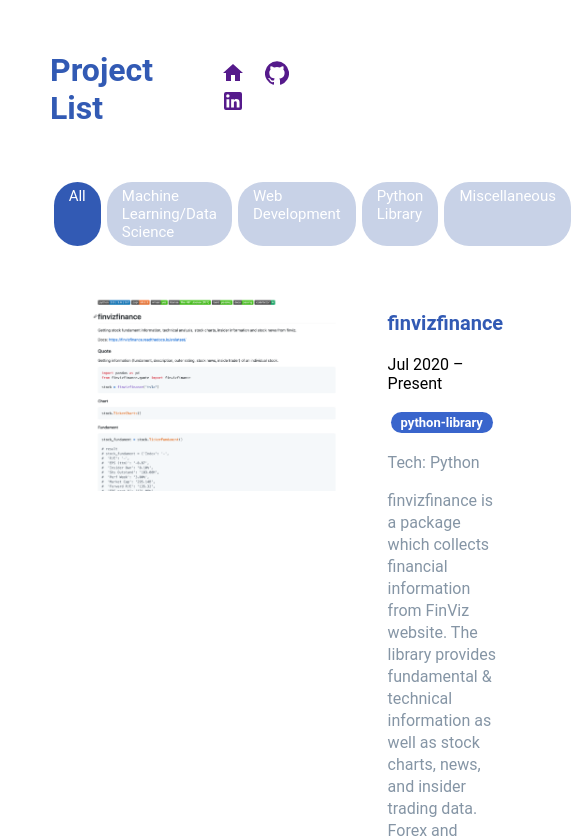
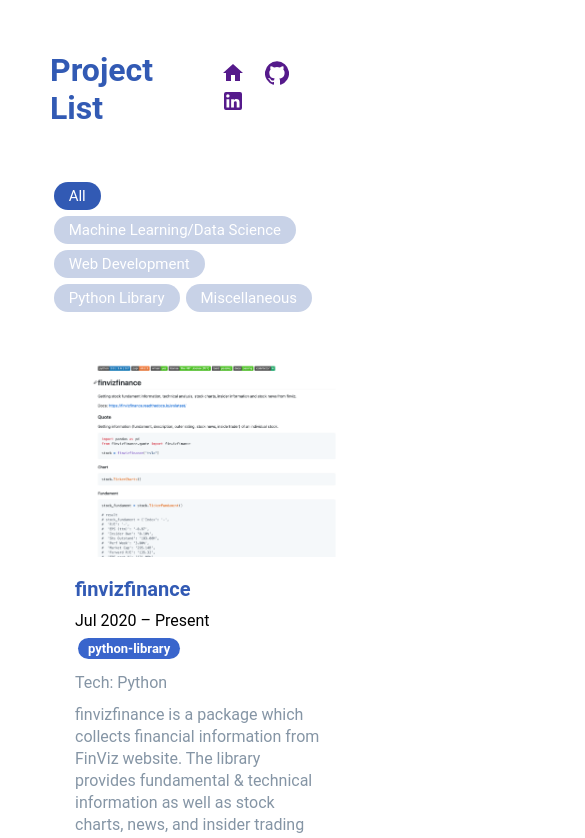
Before and after one commit to lit26/project_list, a React (Create React App) app: page / in a window 390 px wide. Shown: the top 838 px of the page, 585 px wide, since content can reach past the window. Built offline with nearby package versions, Linux system fonts and the light colour scheme.

Commit message:
update style

```diff
--- a/src/components/Hashtag.css
+++ b/src/components/Hashtag.css
@@ -1,6 +1,7 @@
 .hashtag{
     margin:10px 13%;
     display: flex;
+    flex-wrap: wrap;
 }
 .hashtag_item{
     background-color:#c8d2e7;
--- a/src/components/ProjectItemCard.css
+++ b/src/components/ProjectItemCard.css
@@ -1,5 +1,8 @@
 a{
     text-decoration: none;
+}
+p{
+    margin: 10px 0px;
 }
 .projectItemCard__link{
     display: none;
@@ -28,6 +31,11 @@
       opacity: 0;
     }
   }
+  @media screen and (max-width: 650px) {
+    .projectItemCard{
+        flex-wrap: wrap;
+    }
+  }
 .projectItemCard{
     display:flex;
     padding:22px 8px 18px 16px;
@@ -44,13 +52,16 @@
 }
 .projectItemCard__info{
     text-decoration: none;
+    min-width: 200px;
 }
 .projectItemCard__text h3{
     color: rgb(50, 90, 180);
     font-size: 20px;
+    margin-bottom: 10px;
 }
 .projectItemCard__time{
     color:black;
+    margin: 5px 0px;
 }
 .projectItemCard__desc{
     /* color:#9aa8b6; */
@@ -59,6 +70,7 @@
 }
 .projectItemCard__hashtags{
     display:flex;
+    flex-wrap: wrap;
 }
 .projectItemCard__hashtag{
     background-color: rgb(57, 101, 204);
```
